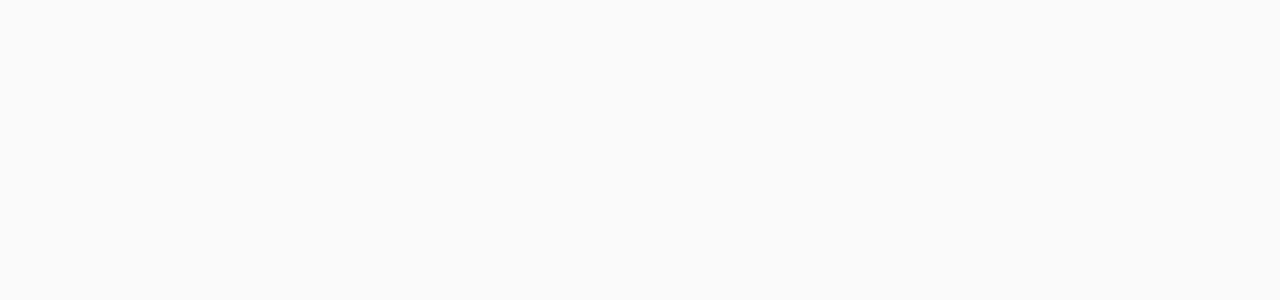
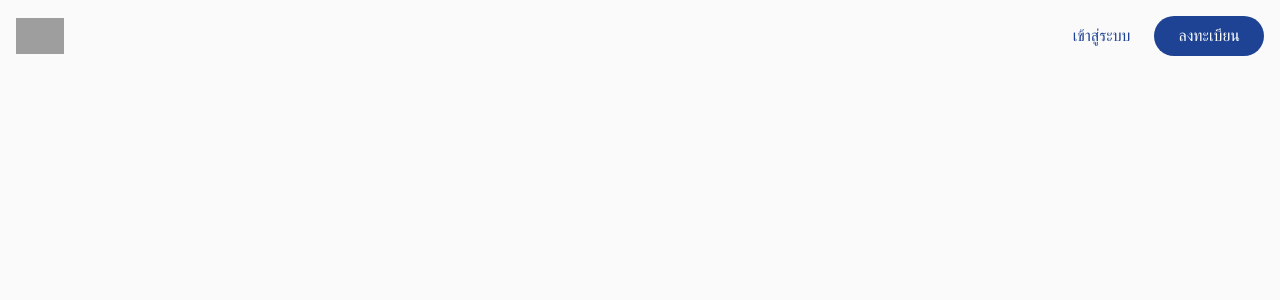
Before and after one commit to suankularb-wittayalai-school/sk-openhouse-frontend, a Next.js app: page / in a window 1280 px wide. Shown: the top 300 px of the page. Built offline with nearby package versions, Linux system fonts and the light colour scheme; grey boxes are pictures that could not be loaded; a web font is replaced by a local one.

Commit message:
fix: font

```diff
--- a/pages/_app.tsx
+++ b/pages/_app.tsx
@@ -2,6 +2,25 @@ import "@/styles/globals.css";
 import type { AppProps } from "next/app";
 import { NextIntlClientProvider } from "next-intl";
 import { useRouter } from "next/router";
+import Header from "@/components/common/Header";
+import localFont from "next/font/local";
+import cn from "@/utils/helpers/cn";
+
+const lineSeed = localFont({
+    src: [
+      {
+        path: "../public/fonts/LINESeedSansTH_W_Rg.woff2",
+        weight: "400",
+        style: "normal",
+      },
+      {
+        path: "../public/fonts/LINESeedSansTH_W_Bd.woff2",
+        weight: "700",
+        style: "normal",
+      },
+    ],
+    variable: "--font-line-seed",
+  });
 
 function App({ Component, pageProps }: AppProps) {
   const router = useRouter();
@@ -11,7 +30,16 @@ function App({ Component, pageProps }: AppProps) {
       timeZone="Asia/Bangkok"
       messages={pageProps.messages}
     >
-      <Component {...pageProps} />
+      <div
+        className={cn(
+          lineSeed.variable,
+          "font-line-seed",
+          "max-w-content-max mx-auto p-4",
+        )}
+      >
+        <Header />
+        <Component {...pageProps} />
+      </div>
     </NextIntlClientProvider>
   );
 }
--- a/styles/globals.css
+++ b/styles/globals.css
@@ -1,6 +1,8 @@
 @import "tailwindcss";
 
 :root {
+  --spacing-content-max: 1280px;
+
   --background: #fbfafa;
   --on-background: #ffffff;
   --on-surface-variant: #0000007f;
@@ -13,6 +15,8 @@
 }
 
 @theme inline {
+  --spacing-content-max: var(--spacing-content-max);
+
   --color-background: var(--background);
   --color-on-background: var(--on-background);
   --color-foreground: var(--foreground);
@@ -25,12 +29,13 @@
 
   --color-on-surface-variant: var(--on-surface-variant);
 
-  --font-sans: var(--font-geist-sans);
+  --color-primary-border: var(--primary-border);
+
+  --font-line-seed: var(--font-line-seed);
   --font-mono: var(--font-geist-mono);
 }
 
 body {
   background: var(--background);
   color: var(--foreground);
-  font-family: "LINE Seed Sans TH", sans-serif;
 }
```
